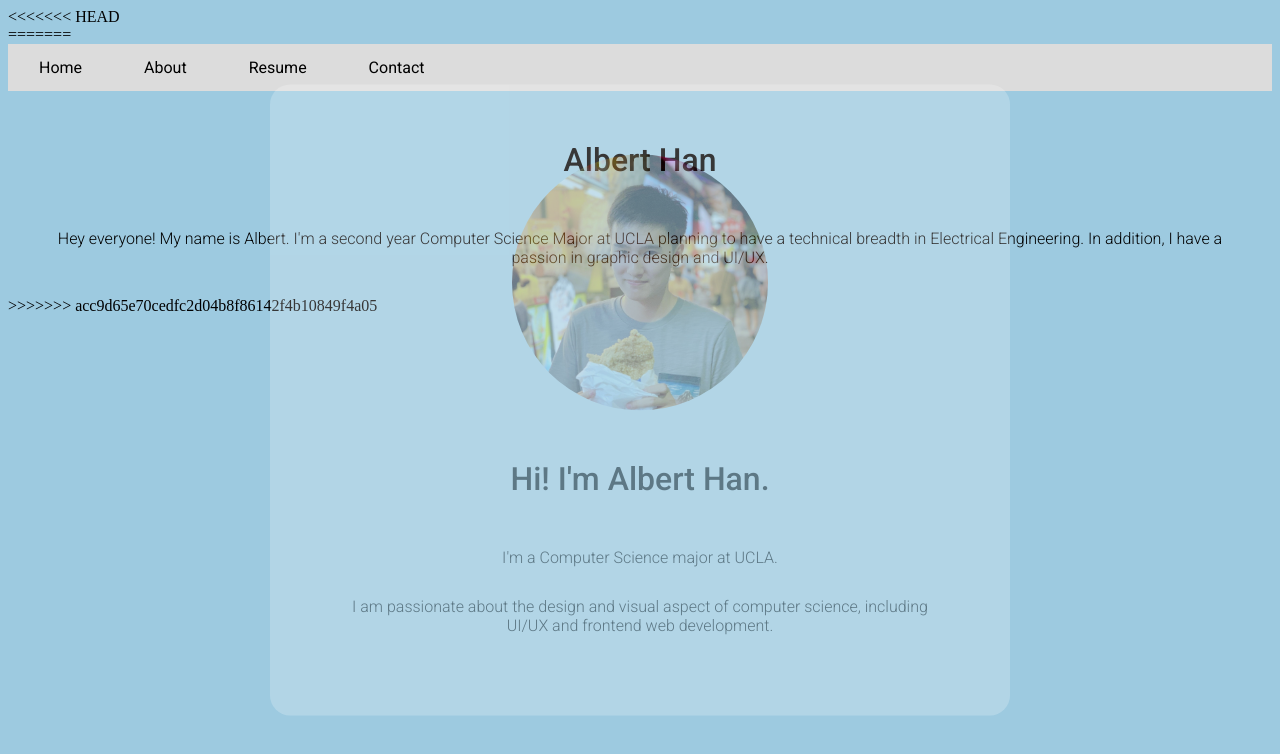
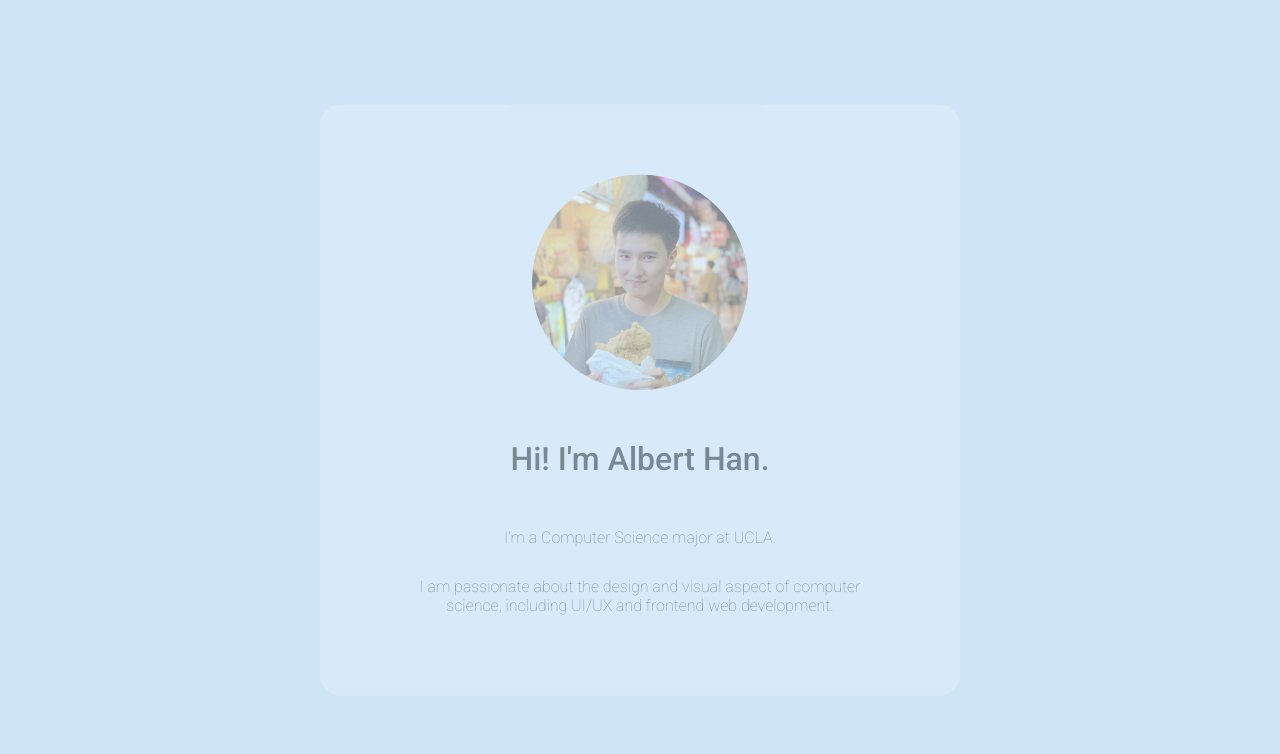
Before and after one commit to ablerttt/ablerttt.github.io, a plain HTML site: page index.html in a window 1280 px wide. Drawn offline with Linux system fonts and the light colour scheme.

Commit message:
Removed unnecessary items

```diff
--- a/index.html
+++ b/index.html
@@ -1,4 +1,3 @@
-<<<<<<< HEAD
 <!DOCTYPE html>
 
 <html lang="en">
@@ -21,25 +20,3 @@
   <footer>
   </footer>
 </html>
-=======
-<!DOCTYPE html>
-
-<html lang="en">
-  <head>
-    <meta charset="utf-8">
-    <link href="styles.css" type="text/css" rel="stylesheet">
-    <link href="https://fonts.googleapis.com/css?family=Roboto:300,400,700&display=swap" rel="stylesheet">
-    <title>Albert Han</title>
-  </head>
-  <body>
-    <ul>
-      <li><a href="./index.html">Home</a></li>
-      <li><a href="./about.html">About</a></li>
-      <li><a href="./resume.html">Resume</a></li>
-      <li><a href="./contact.html">Contact</a></li>
-    </ul>
-    <h1>Albert Han</h1>
-    <p>Hey everyone! My name is Albert. I'm a second year Computer Science Major at UCLA planning to have a technical breadth in Electrical Engineering. In addition, I have a passion in graphic design and UI/UX.</p>
-  </body>
-</html>
->>>>>>> acc9d65e70cedfc2d04b8f86142f4b10849f4a05
--- a/styles.css
+++ b/styles.css
@@ -1,4 +1,3 @@
-<<<<<<< HEAD
 * {
 	box-sizing: border-box;
 }
@@ -72,7 +71,6 @@ p {
 	text-align: center;
 }
 
-=======
 body {
     background: #cde5f7;
 }
@@ -117,4 +115,3 @@ p {
     font-weight: 500px;
     margin: 30px;
 }
->>>>>>> acc9d65e70cedfc2d04b8f86142f4b10849f4a05
```
